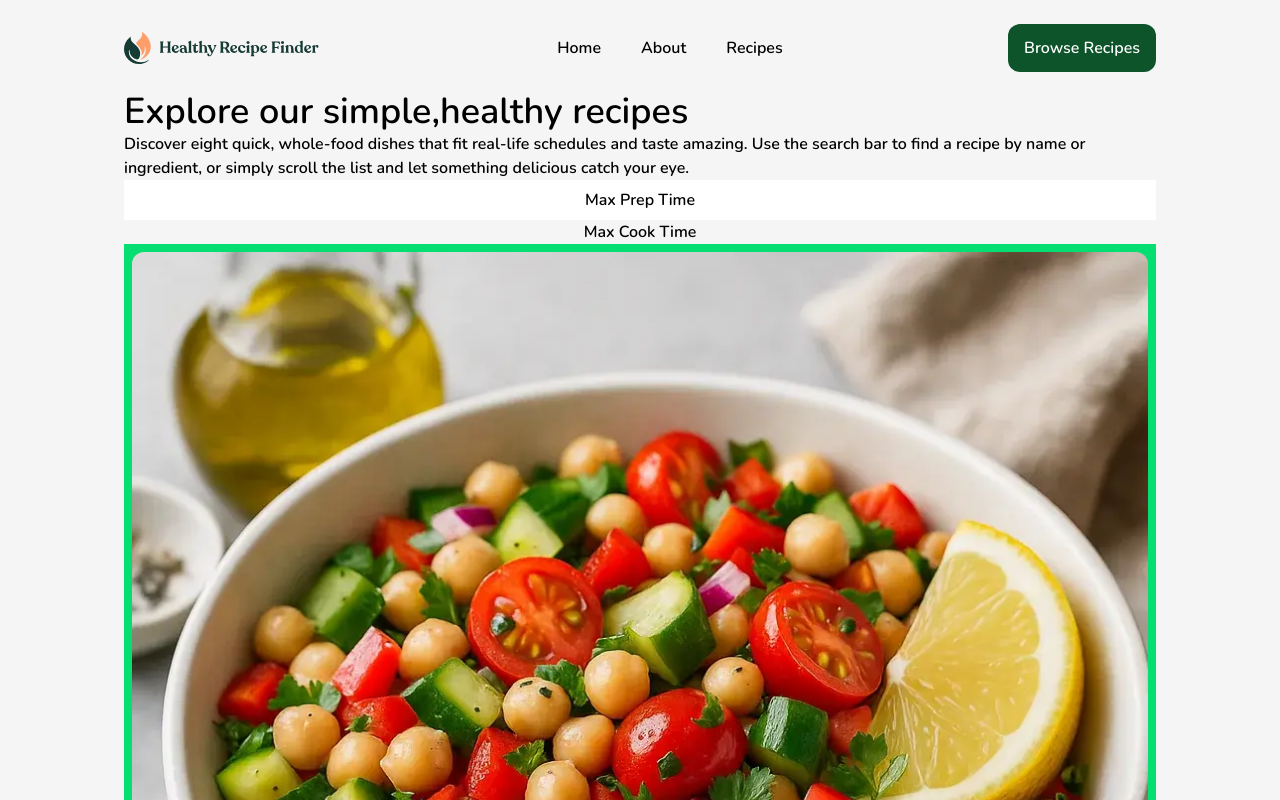
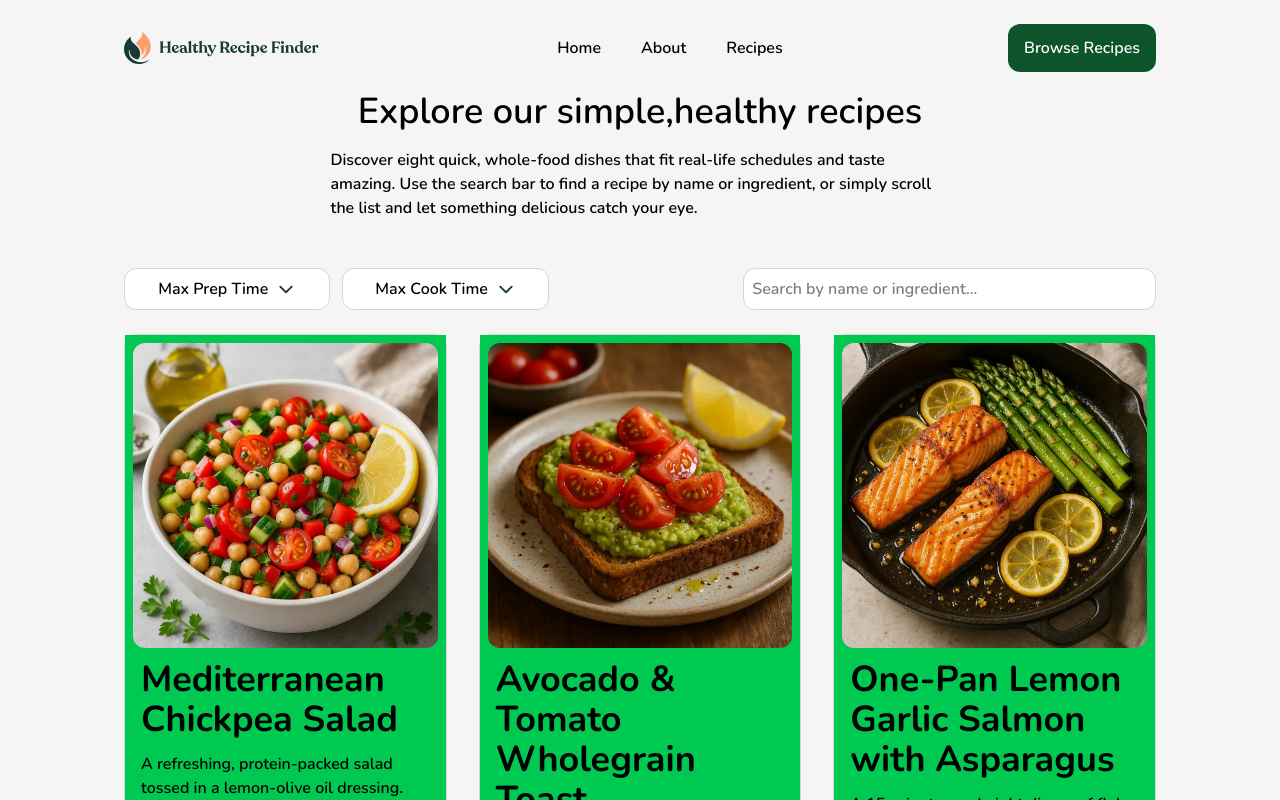
Before and after one commit to conormcfarlane/recipe-finder, a React (Vite) app: page /recipes in a window 1280 px wide. Shown: the top 800 px of the page. Built offline with nearby package versions, Linux system fonts and the light colour scheme.

Commit message:
layout/responsivness done

```diff
--- a/src/pages/About/AboutBeyondThePlate.jsx
+++ b/src/pages/About/AboutBeyondThePlate.jsx
@@ -1,6 +1,13 @@
 import React from "react";
 import ImageBeyondThePlateLarge from "/images/image-about-beyond-the-plate-large.webp";
 import ImageBeyondThePlateSmall from "/images/image-about-beyond-the-plate-small.webp";
+import iconBulletPoint from "/images/icon-bullet-point.svg";
+
+const beyondThePlateList = [
+  { text: "Encourage family dinners and social cooking" },
+  { text: "Reduce reliance on single-use packaging and delivery waste." },
+  { text: "Spark curiosity about seasonal produce and local agriculture" },
+];
 
 export default function AboutBeyondThePlate() {
   return (
@@ -12,9 +19,13 @@ export default function AboutBeyondThePlate() {
           approachable recipes, we hope to:
         </p>
         <ul className="list-disc list-outside pl-4">
-          <li>Encourage family dinners and social cooking</li>
-          <li>Reduce reliance on single-use packaging and delivery waste.</li>
-          <li>Spark curiosity about seasonal produce and local agriculture</li>
+          {beyondThePlateList.map((item) => (
+            <div key={item.text} className="flex list-none gap-2 items-center">
+              <img src={iconBulletPoint} alt="" className="w-6" />
+              <li>{item.text}</li>
+            </div>
+
+          ))}
         </ul>
       </div>
 
--- a/src/pages/About/AboutReuseableList.jsx
+++ b/src/pages/About/AboutReuseableList.jsx
@@ -1,14 +1,19 @@
 import React from "react";
+import iconBulletPoint from "/images/icon-bullet-point.svg"
 
 export default function AboutReuseableList({ title, items }) {
   return (
     <section className="py-12 lg:flex mb-4 lg:gap-7">
       <p className="text-4xl mb-10 md:text-5xl lg:w-2/5">{title}</p>
-      <ul className="flex flex-col gap-4 list-disc pl-4 lg:flex-1">
+      <ul className="flex flex-col gap-4 pl-4 lg:flex-1">
         {items.map((item, index) => (
           <li key={item.miniTitle}>
-            <p className="text-2xl font-bold mb-3 ">{item.miniTitle}</p>
-            <p>{item.description}</p>
+            <div className="flex items-center gap-2">
+              <img src={iconBulletPoint} alt="" className="w-6 " />
+               <p className="text-2xl font-bold ">{item.miniTitle}</p>
+            </div>
+
+            <p className="pl-8">{item.description}</p>
           </li>
         ))}
       </ul>
--- a/src/pages/Recipes/RecipeCardLayout.jsx
+++ b/src/pages/Recipes/RecipeCardLayout.jsx
@@ -9,6 +9,7 @@ export default function RecipeCardLayout({
   recipe,
   showButton = false,
   showInstructions = false,
+  direction="col"
 }) {
   const imageSmallFilename = recipe.image.small.split("/").pop();
   const imageLargeFilename = recipe.image.large.split("/").pop();
@@ -41,12 +42,14 @@ export default function RecipeCardLayout({
   ];
 
   return (
-    <div className="flex flex-col bg-green-400 gap-3 p-2 ">
+    <div className={`flex flex-col lg:flex-${direction} gap-3 p-2 h-full bg-green-500`}>
       <picture>
         <source srcSet={imageLargeUrl} media="(min-width:1024px)" />
         <img src={imageSmallUrl} alt="" className="rounded-xl w-full" />
       </picture>
-      <p className="font-bold">{recipe.title}</p>
+      <div className="lg:flex lg:flex-col lg:h-full">
+        <div className="px-2 flex flex-col gap-3 flex-1">
+          <p className="font-bold md:text-4xl">{recipe.title}</p>
           <p>{recipe.overview}</p>
           <div className="flex flex-wrap items-center gap-4">
             {recipeDetails.map((detail) => (
@@ -57,15 +60,16 @@ export default function RecipeCardLayout({
               </div>
             ))}
           </div>
+        </div>
         {showButton && (
           <Link to={`/recipes/${recipe.id}`}>
-          <button className="bg-green-900 cursor-pointer w-full rounded-full py-3 text-white">
+            <button className="bg-green-900 cursor-pointer w-full rounded-full py-3 text-white mt-4 lg:mt-auto">
               View Recipe
             </button>
           </Link>
         )}
         {showInstructions && (
-        <section>
+          <section className="mt-5">
             {ingredientsInstructionsArray.map((section, index) => (
               <div key={section.title}>
                 <p>{section.title}</p>
@@ -82,5 +86,6 @@ export default function RecipeCardLayout({
           </section>
         )}
       </div>
+    </div>
   );
 }
--- a/src/pages/Recipes/RecipeCookFilter.jsx
+++ b/src/pages/Recipes/RecipeCookFilter.jsx
@@ -5,17 +5,23 @@ export default function RecipeCookFilter({
   cookFilter,
   setCookFilter,
   options,
+  icon,
 }) {
   const [open, setOpen] = useState(false);
   return (
-    <div>
-      <button onClick={() => setOpen(!open)} className="cursor-pointer">
-        Max Cook Time
-      </button>
+    <div className="bg-white p-2 w-full flex flex-col rounded-xl border-1 border-gray-300 ">
+      <div
+        className="flex items-center justify-center gap-2 w-full cursor-pointer"
+        onClick={() => setOpen(!open)}
+      >
+        <p>Max Cook Time</p>
+        <img src={icon} alt="" className="w-fit" />
+      </div>
+
       {open && (
         <div>
           {options.map((option) => (
-            <label className="flex gap-1 w-fit cursor-pointer">
+            <label className="flex gap-1 w-fit cursor-pointer p-2">
               <input
                 type="radio"
                 name="cookFilter"
@@ -39,7 +45,10 @@ export default function RecipeCookFilter({
               <span>{option} Minutes</span>
             </label>
           ))}
-          <span className="cursor-pointer" onClick={() => setCookFilter(null)}>
+          <span
+            className="cursor-pointer px-2"
+            onClick={(() => setCookFilter(null), () => setOpen(!open))}
+          >
             Clear
           </span>
         </div>
--- a/src/pages/Recipes/RecipeInstructions.jsx
+++ b/src/pages/Recipes/RecipeInstructions.jsx
@@ -1,17 +1,39 @@
 import React from "react";
 import RecipeCardLayout from "./RecipeCardLayout";
-import { useParams } from "react-router";
-import RecipeData from "../../assets/data/data.json"
+import { useParams } from "react-router-dom";
+import RecipeData from "../../assets/data/data.json";
+
 export default function RecipeInstructions() {
   const { id } = useParams();
   const recipe = RecipeData.find((recipe) => String(recipe.id) === id);
-
+  const moreRecipes = RecipeData.filter((recipe) => recipe.id !== id).splice(
+    0,
+    3
+  );
   if (!recipe) return <div>Recipe not found.</div>;
   return (
-    <RecipeCardLayout
-      recipe={recipe}
-      showButton={false}
-      showInstructions={true}
-    />
+    <section>
+      <div className="border-b-1 border-gray-300">
+        <RecipeCardLayout
+          recipe={recipe}
+          showButton={false}
+          showInstructions={true}
+          direction="row"
+        />
+      </div>
+
+      <div className="">
+        <p className="text-3xl mt-12 mb-4">More Recipes</p>
+        <div className="lg:grid lg:grid-cols-3">
+          {moreRecipes.map((recipe) => (
+            <RecipeCardLayout
+              recipe={recipe}
+              showButton={true}
+              showInstructions={false}
+            />
+          ))}
+        </div>
+      </div>
+    </section>
   );
 }
--- a/src/pages/Recipes/RecipePrepFilter.jsx
+++ b/src/pages/Recipes/RecipePrepFilter.jsx
@@ -5,17 +5,23 @@ export default function RecipePrepFilter({
   prepFilter,
   setPrepFilter,
   options,
+  icon,
 }) {
   const [open, setOpen] = useState(false);
   return (
-    <div className="bg-white p-2 w-full flex flex-col items-center">
-      <button onClick={() => setOpen(!open)} className="cursor-pointer">
-        Max Prep Time
-      </button>
+    <div className="bg-white py-2 w-full flex flex-col rounded-xl border-1 border-gray-300">
+      <div
+        className="flex items-center justify-center gap-2 w-full cursor-pointer"
+        onClick={() => setOpen(!open)}
+      >
+        <p>Max Prep Time</p>
+        <img src={icon} alt="" className="w-fit" />
+      </div>
+
       {open && (
         <div className="">
           {options.map((option) => (
-            <label className="flex items-center gap-1 w-fit">
+            <label className="flex gap-1 w-fit p-2">
               <input
                 type="radio"
                 name="preptime"
@@ -39,7 +45,10 @@ export default function RecipePrepFilter({
               <span>{option} Minutes</span>
             </label>
           ))}
-          <span className="cursor-pointer" onClick={() => setPrepFilter(null)}>
+          <span
+            className="cursor-pointer px-2"
+            onClick={(() => setPrepFilter(null), () => setOpen(!open))}
+          >
             Clear
           </span>
         </div>
--- /dev/null
+++ b/src/pages/Recipes/RecipeSearch.jsx
@@ -0,0 +1,14 @@
+import React from "react";
+
+export default function ({ searchTerm, setSearchTerm }) {
+  return (
+    <form className="w-full">
+      <input
+        type="text"
+        onChange={(e) => setSearchTerm(e.target.value)}
+        placeholder="Search by name or ingredient..."
+        className="bg-white p-2 w-full rounded-xl border-1 border-gray-300"
+      />
+    </form>
+  );
+}
--- a/src/pages/Recipes/Recipes.jsx
+++ b/src/pages/Recipes/Recipes.jsx
@@ -3,8 +3,8 @@ import RecipesHero from "./RecipesHero";
 
 export default function Recipes() {
   return (
-    <section>
-      <div>
+    <section className="flex flex-col gap-12 lg:items-center">
+      <div className="flex flex-col gap-4 lg:items-center lg:max-w-6/10">
         <p className="text-4xl">Explore our simple,healthy recipes</p>
         <p>
           Discover eight quick, whole-food dishes that fit real-life schedules
--- a/src/pages/Recipes/RecipesCard.jsx
+++ b/src/pages/Recipes/RecipesCard.jsx
@@ -3,10 +3,13 @@ import RecipeCardLayout from "./RecipeCardLayout";
 
 export default function RecipesCard({ recipe }) {
   return (
-    <RecipeCardLayout
-      recipe={recipe}
-      showButton={true}
-      showInstructions={false}
-    />
+    <div className="border-gray-300 border-1 rounded-xl bg-white">
+      <RecipeCardLayout
+        recipe={recipe}
+        showButton={true}
+        showInstructions={false}
+        direction="col"
+      />
+    </div>
   );
 }
--- a/src/pages/Recipes/RecipesHero.jsx
+++ b/src/pages/Recipes/RecipesHero.jsx
@@ -3,10 +3,13 @@ import RecipesList from "./RecipesList";
 import RecipeData from "../../assets/data/data.json";
 import RecipePrepFilter from "./RecipePrepFilter";
 import RecipeCookFilter from "./RecipeCookFilter";
+import RecipeSearch from "./RecipeSearch";
+import iconChevronDown from "/images/icon-chevron-down.svg";
 
 export default function RecipesHero() {
   const [prepFilter, setPrepFilter] = useState(null);
   const [cookFilter, setCookFilter] = useState(null);
+  const [searchTerm, setSearchTerm] = useState(null);
   const prepOptions = [0, 5, 10];
   const cookOptions = [0, 5, 10, 15, 20];
   const filteredRecipes = RecipeData.filter((recipe) => {
@@ -16,21 +19,38 @@ export default function RecipesHero() {
     const cookMatch = cookFilter
       ? recipe.cookMinutes <= Number(cookFilter)
       : true;
-    return prepMatch && cookMatch;
+    const searchMatch = searchTerm
+      ? recipe.title
+          .toLocaleLowerCase()
+          .includes(searchTerm.toLocaleLowerCase()) ||
+        recipe.ingredients.some((ing) =>
+          ing.toLocaleLowerCase().includes(searchTerm.toLocaleLowerCase())
+        )
+      : true;
+    return prepMatch && cookMatch && searchMatch;
   });
   return (
-    <div>
-      <div className="flex flex-col w-full items-center">
+    <div className="flex flex-col gap-6">
+      <div className="flex flex-col w-full items-center gap-3 md:flex-row">
+        <div className="w-full lg:max-w-1/5">
           <RecipePrepFilter
             prepFilter={prepFilter}
             setPrepFilter={setPrepFilter}
             options={prepOptions}
+            icon={iconChevronDown}
           />
+        </div>
+        <div className="w-full lg:max-w-1/5">
           <RecipeCookFilter
             cookFilter={cookFilter}
             setCookFilter={setCookFilter}
             options={cookOptions}
+            icon={iconChevronDown}
           />
+        </div>
+        <div className="w-full lg:max-w-2/5 ml-auto">
+          <RecipeSearch searchTerm={searchTerm} setSearchTerm={setSearchTerm} />
+        </div>
       </div>
 
       <RecipesList filteredRecipes={filteredRecipes} />
--- a/src/pages/Recipes/RecipesList.jsx
+++ b/src/pages/Recipes/RecipesList.jsx
@@ -4,7 +4,7 @@ import RecipeData from "../../assets/data/data.json";
 
 export default function RecipesList({ filteredRecipes }) {
   return (
-    <div className="flex flex-col gap-8">
+    <div className="flex flex-col gap-8 lg:grid lg:grid-cols-3 lg:grid-rows-auto">
       {filteredRecipes.map((recipe) => (
         <RecipesCard key={recipe.id} recipe={recipe} />
       ))}
```
Also changed, not shown: 1 other file (tests, documents, lock files or other folders). Lines whose indentation alone changed are shown as unchanged.
